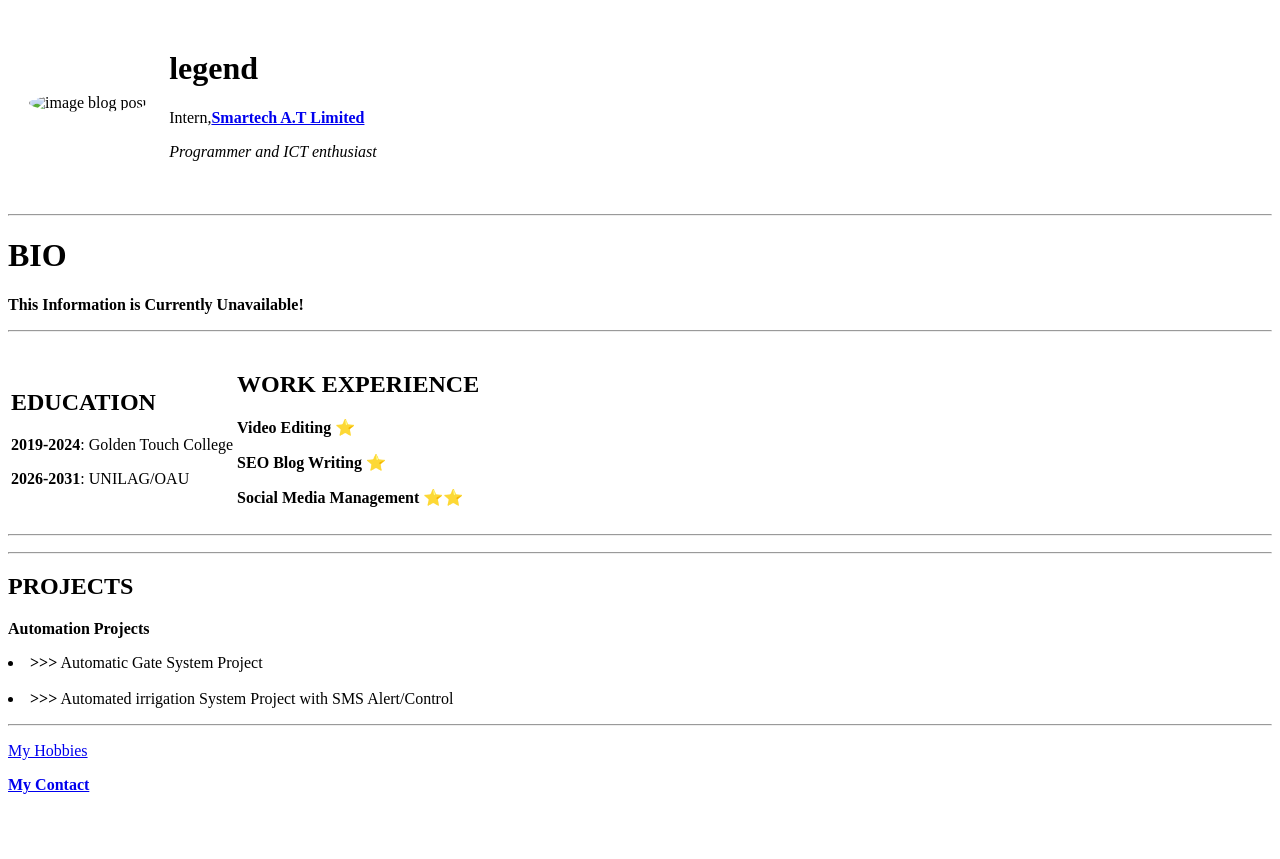
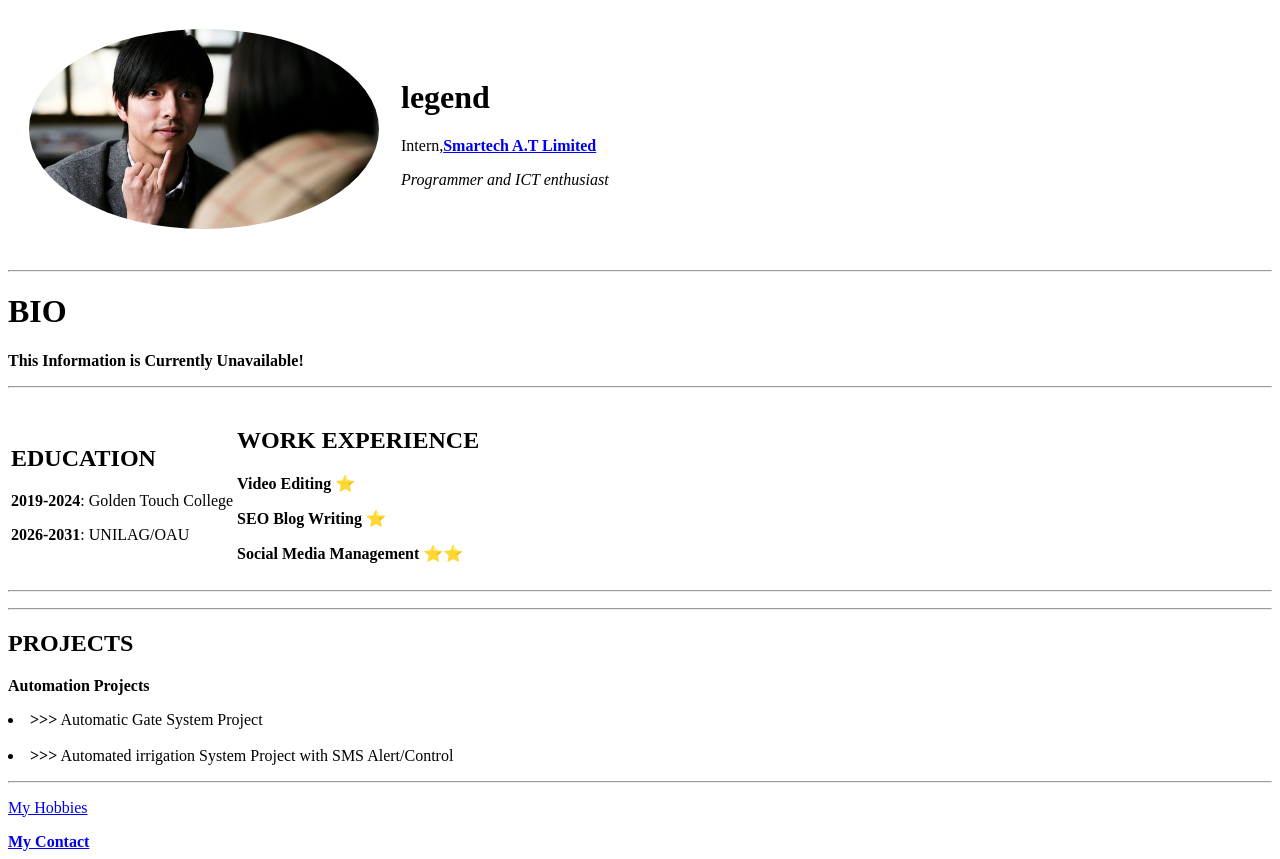
Before and after one commit to legendgodspower/personal-Web, a plain HTML site: page index.html in a window 1280 px wide. Before the commit the page ends 802 px from the top, so only its background shows below. Drawn offline with Linux system fonts and the light colour scheme.

Commit message:
Update index.html

```diff
--- a/index.html
+++ b/index.html
@@ -9,7 +9,7 @@
 <body>
   <table cellspacing="20">
     <tr>
-      <td><img src="C:\Users\samsk\Documents\Web Dev\Images\download.jfif" alt="image blog post" style="width: 350px; height: 200px; border-radius:50%"> </td>
+      <td><img src="Images\Silenced (2011).jpg" alt="image blog post" style="width: 350px; height: 200px; border-radius:50%"> </td>
       <td>
         <h1>legend</h1>
         <p>Intern,<b><a href="https://www.smartechmolabs.com" target="_blank">Smartech A.T Limited</a> </b></p>
```
